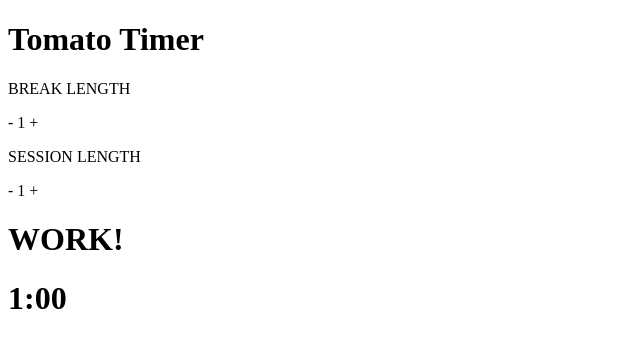
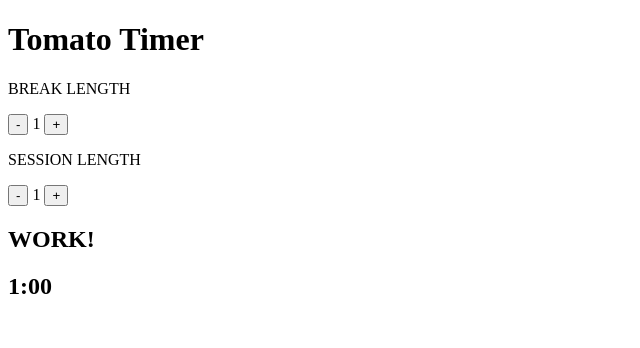
Before and after one commit to jmorales2012/Pomodoro-Clock, a plain HTML site: page index.html in a window 1280 px wide. Shown: the whole page, without its empty margins (0-640 px from the left). Drawn offline with Linux system fonts and the light colour scheme.

Commit message:
basic skeleton of page

```diff
--- a/index.html
+++ b/index.html
@@ -6,28 +6,32 @@
 </head>
 <body>
 
+  <header>
     <h1>Tomato Timer</h1>
+  </header>
 
+  <div id="selectionContainer">
     <div>
       <p>BREAK LENGTH</p>
       <p>
-      <span>-</span>
-      <span>1</span>
-      <span>+</span>
+        <button id="breakSubtract">-</button>
+        <span id="breakTime">1</span>
+        <button id="breakAdd">+</button>
       </p>
     </div>
     <div>
       <p>SESSION LENGTH</p>
       <p>
-      <span>-</span>
-      <span>1</span>
-      <span>+</span>
+        <button id="sessionSubtract">-</button>
+        <span id="sessionTime">1</span>
+        <button id="sessionAdd">+</button>
       </p>
     </div>
+  </div>
 
-  <div>
-    <h1>WORK!</h1>
-    <h1>1:00</h1>
+  <div id="timerContainer">
+    <h2>WORK!</h2>
+    <h2>1:00</h2>
   </div>
 
 <script type="text/javascript" src="script.js"></script>
```
Lines whose indentation alone changed are shown as unchanged.
